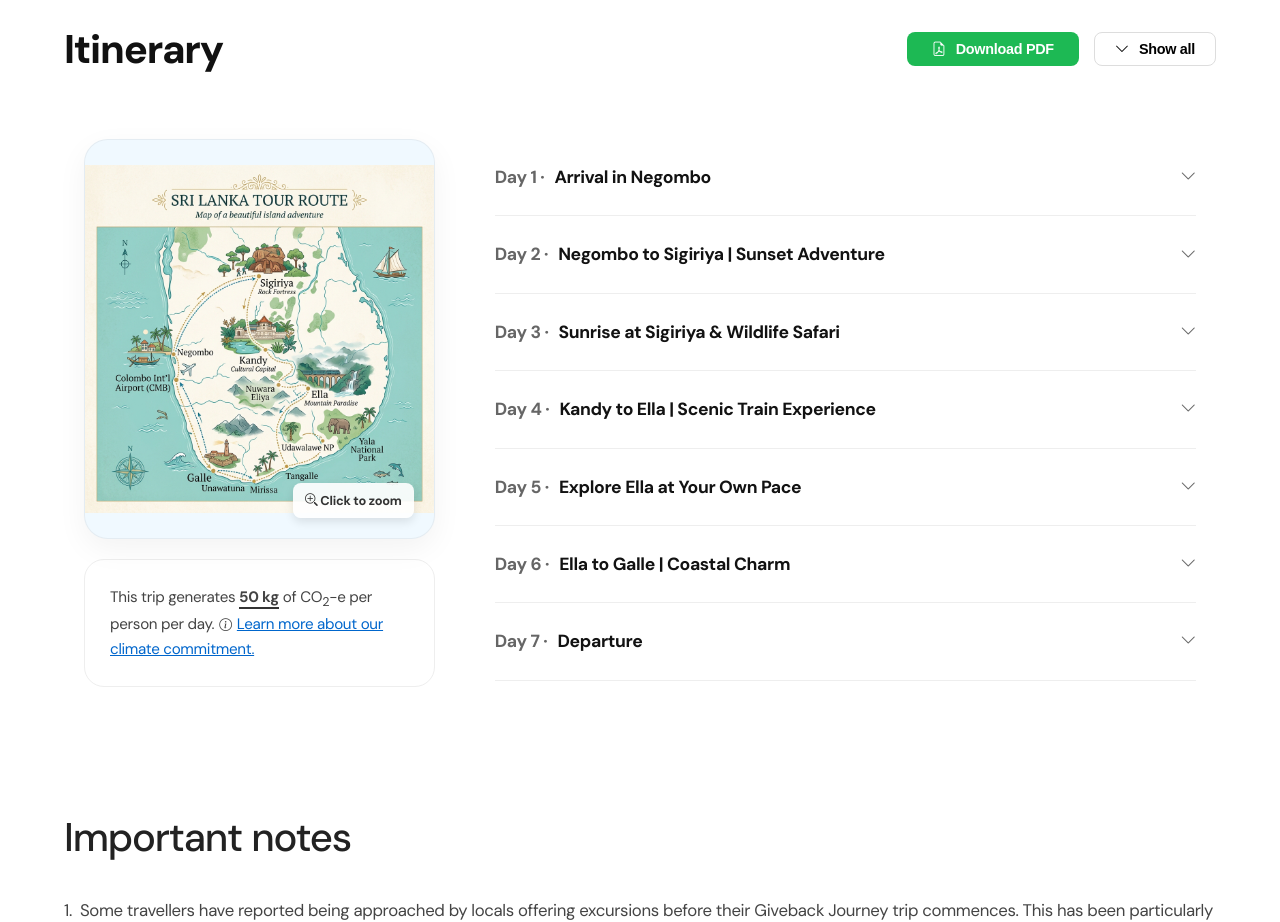
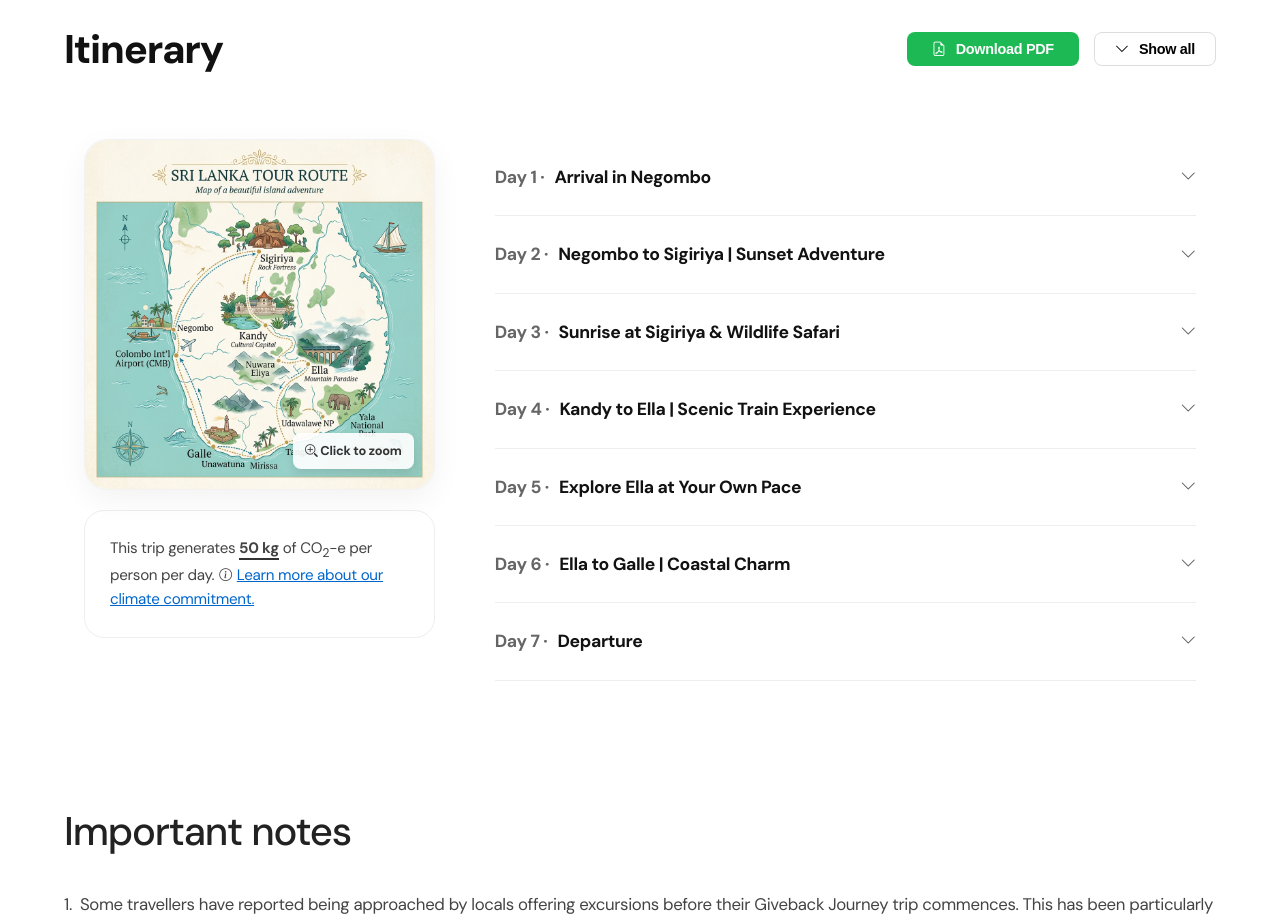
Before and after one commit to MIHIRAN100/giveback-journy, a React (Vite) app: page /package/1 in a window 1280 px wide. Shown: the part 2460-3382 px from the top of the page. Built offline with nearby package versions, Linux system fonts and the light colour scheme.

Commit message:
Updated website content

```diff
--- a/src/pages/TourDetails.jsx
+++ b/src/pages/TourDetails.jsx
@@ -707,9 +707,9 @@ const TourDetails = () => {
                             <div
                                 onClick={() => setIsMapZoomed(true)}
                                 style={{
-                                    background: '#f0f9ff',
+                                    background: '#fff',
                                     borderRadius: '24px',
-                                    height: '400px',
+                                    width: '100%',
                                     marginBottom: '20px',
                                     display: 'flex',
                                     alignItems: 'center',
@@ -721,7 +721,7 @@ const TourDetails = () => {
                                     position: 'relative'
                                 }}
                             >
-                                <img src={pkg.routeMap || pkg.image} style={{ width: '100%', height: '100%', objectFit: 'contain' }} alt="Sri Lanka Route Map" />
+                                <img src={pkg.routeMap || pkg.image} style={{ width: '100%', height: 'auto', display: 'block' }} alt="Sri Lanka Route Map" />
                                 <div style={{
                                     position: 'absolute',
                                     bottom: '20px',
```
